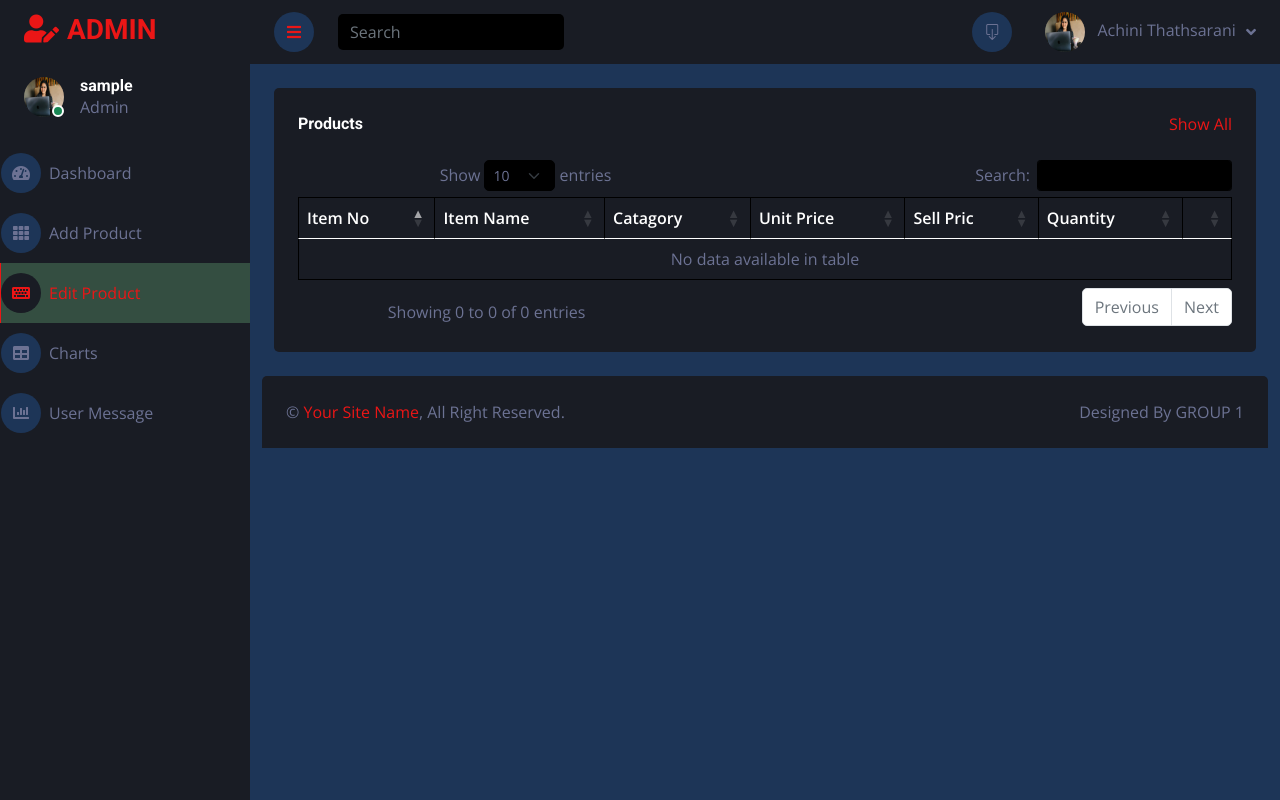
After one commit to Achinit99/Group1_Project, a PHP site: page /group1/edit.php in a window 1280 px wide. The commit adds this page. Run offline with PHP 8.4, Linux system fonts and the light colour scheme; the visitor is signed in with stand-in values (Sample User, id 1); data that the repository does not hold is empty; some libraries are stand-ins or nearby versions.

Commit message:
product detail update

```diff
--- a/add.php
+++ b/add.php
@@ -120,7 +120,7 @@ if(isset($_GET['delete'])){
                 <div class="navbar-nav w-100">
                     <a href="index2.php" class="nav-item nav-link"><i class="fa fa-tachometer-alt me-2"></i>Dashboard</a>
                     <a href="add.php" class="nav-item nav-link active"><i class="fa fa-th me-2"></i>Add Product</a>
-                    <a href="form.html" class="nav-item nav-link"><i class="fa fa-keyboard me-2"></i>Edit Product</a>
+                    <a href="edit.php" class="nav-item nav-link"><i class="fa fa-keyboard me-2"></i>Edit Product</a>
                     <a href="table.html" class="nav-item nav-link"><i class="fa fa-table me-2"></i>Charts</a>
                     <a href="chart.html" class="nav-item nav-link"><i class="fa fa-chart-bar me-2"></i>User Message</a>
 
--- /dev/null
+++ b/edit.php
@@ -0,0 +1,328 @@
+<?php
+session_start();
+if (!isset($_SESSION['user'])) {
+    header('Location:login.php');
+} else {
+    $adname = $_SESSION['user'];
+}
+
+include_once('connection.php');
+
+$query = "SELECT item_code, item_name, category, unit_price, selling_price, quantity FROM item";
+$query2 = "SELECT quantity FROM stock";
+
+$result = mysqli_query($connection, $query);
+$result_for_cal = mysqli_query($connection, $query);
+$result2 = mysqli_query($connection, $query2);
+
+
+
+$tot = 0;
+$tot2 = 0;
+$fullqun = 0;
+while ($res = mysqli_fetch_assoc($result_for_cal)) {
+    $fullqun = $res['selling_price'] * $res['quantity'];
+    $tot = $tot + $fullqun;
+
+    $fullqum2 = $res['unit_price'] * $res['quantity'];
+    $tot2 = $tot2 + $fullqum2;
+}
+
+$profit = $tot - $tot2;
+
+?>
+
+
+
+
+<!DOCTYPE html>
+<html lang="en">
+
+<head>
+
+    <!-- Favicon -->
+    <link href="img/favicon.ico" rel="icon">
+
+    <!-- Google Web Fonts -->
+    <link rel="preconnect" href="https://fonts.googleapis.com">
+    <link rel="preconnect" href="https://fonts.gstatic.com" crossorigin>
+    <link href="https://fonts.googleapis.com/css2?family=Open+Sans:wght@400;600&family=Roboto:wght@500;700&display=swap" rel="stylesheet">
+
+    <!-- Icon Font Stylesheet -->
+    <link href="https://cdnjs.cloudflare.com/ajax/libs/font-awesome/5.10.0/css/all.min.css" rel="stylesheet">
+    <link href="https://cdn.jsdelivr.net/npm/bootstrap-icons@1.4.1/font/bootstrap-icons.css" rel="stylesheet">
+    <link rel="stylesheet" href="https://cdn.datatables.net/1.12.1/css/dataTables.bootstrap5.min.css" />
+
+    <!-- Libraries Stylesheet -->
+    <link href="lib/owlcarousel/assets/owl.carousel.min.css" rel="stylesheet">
+    <link href="lib/tempusdominus/css/tempusdominus-bootstrap-4.min.css" rel="stylesheet" />
+
+    <!-- Customized Bootstrap Stylesheet -->
+    <link href="css/bootstrap.min.css" rel="stylesheet">
+
+    <!-- Template Stylesheet -->
+    <link href="css/style.css" rel="stylesheet">
+</head>
+
+<body>
+    <div class="container-fluid position-relative d-flex p-0">
+        <!-- Spinner Start -->
+        <div id="spinner" class="show bg-dark position-fixed translate-middle w-100 vh-100 top-50 start-50 d-flex align-items-center justify-content-center">
+            <div class="spinner-border text-primary" style="width: 3rem; height: 3rem;" role="status">
+                <span class="sr-only">Loading...</span>
+            </div>
+        </div>
+        <!-- Spinner End -->
+
+
+        <!-- Sidebar Start -->
+        <div class="sidebar pe-0 pb-3 ">
+            <nav class="navbar bg-secondary navbar-dark">
+                <a href="index.html" class="navbar-brand mx-4 mb-3">
+                    <h3 class="text-primary"><i class="fa fa-user-edit me-2"></i>ADMIN</h3>
+                </a>
+
+
+                <div class="d-flex align-items-center ms-4 mb-4">
+                    <div class="position-relative ">
+                        <img class="rounded-circle" src="img/user.jpg" alt="" style="width: 40px; height: 40px;">
+                        <div class="bg-success rounded-circle border border-2 border-white position-absolute end-0 bottom-0 p-1"></div>
+                    </div>
+                    <div class="ms-3">
+                        <h6 class="mb-0"><?php echo $adname ?></h6>
+                        <span>Admin</span>
+                    </div>
+                </div>
+
+
+                <div class="navbar-nav w-100">
+                    <a href="index2.php" class="nav-item nav-link"><i class="fa fa-tachometer-alt me-2"></i>Dashboard</a>
+                    <a href="add.php" class="nav-item nav-link"><i class="fa fa-th me-2"></i>Add Product</a>
+                    <a href="edit.php" class="nav-item nav-link active"><i class="fa fa-keyboard me-2"></i>Edit Product</a>
+                    <a href="table.html" class="nav-item nav-link"><i class="fa fa-table me-2"></i>Charts</a>
+                    <a href="chart.html" class="nav-item nav-link"><i class="fa fa-chart-bar me-2"></i>User Message</a>
+
+                </div>
+            </nav>
+        </div>
+        <!-- Sidebar End -->
+
+
+        <!-- Content Start -->
+        <div class="content">
+
+            <!-- Navbar Start -->
+            <nav class="navbar navbar-expand bg-secondary navbar-dark sticky-top px-4 py-0">
+                <a href="index.html" class="navbar-brand d-flex d-lg-none me-4">
+                    <h2 class="text-primary mb-0"><i class="fa fa-user-edit"></i></h2>
+                </a>
+                <a href="#" class="sidebar-toggler flex-shrink-0">
+                    <i class="fa fa-bars"></i>
+                </a>
+                <form class="d-none d-md-flex ms-4">
+                    <input class="form-control bg-dark border-0" type="search" placeholder="Search">
+                </form>
+                <div class="navbar-nav align-items-center ms-auto">
+
+                    <div class="nav-item ">
+                        <a href="download.php" class="nav-link ">
+                            <i class="bi bi-box-arrow-down me-lg-2"></i>
+                            <!-- <span class="d-none d-lg-inline-flex">Download</span> -->
+                        </a>
+
+                    </div>
+
+
+
+
+                    <div class="nav-item dropdown">
+                        <a href="#" class="nav-link dropdown-toggle" data-bs-toggle="dropdown">
+                            <img class="rounded-circle me-lg-2" src="img/user.jpg" alt="" style="width: 40px; height: 40px;">
+                            <span class="d-none d-lg-inline-flex">Achini Thathsarani</span>
+                        </a>
+                        <div class="dropdown-menu dropdown-menu-end bg-secondary border-0 rounded-0 rounded-bottom m-0">
+                            <a href="#" class="dropdown-item">My Profile</a>
+                            <a href="#" class="dropdown-item">Settings</a>
+                            <a href="logout.php" class="dropdown-item">Log Out</a>
+                        </div>
+                    </div>
+                </div>
+            </nav>
+            <!-- Navbar End -->
+
+
+
+            <!-- Recent Sales Start -->
+            <div class="container-fluid pt-4 px-4">
+                <div class="bg-secondary text-center rounded p-4">
+                    <div class="d-flex align-items-center justify-content-between mb-4">
+                        <h6 class="mb-0">Products</h6>
+                        <a href="">Show All</a>
+                    </div>
+                    <div class="table-responsive">
+                        <table class="table text-start align-middle table-bordered table-hover mb-0" id="example">
+                            <thead>
+                                <tr class="text-white">
+                                    <th scope="col">Item No</th>
+                                    <th scope="col">Item Name</th>
+                                    <th scope="col">Catagory</th>
+                                    <th scope="col">Unit Price</th>
+                                    <th scope="col">Sell Pric</th>
+                                    <th scope="col">Quantity</th>
+                                    <th scope="col"></th>
+
+                                </tr>
+                            </thead>
+
+                            <?php
+                            $tot = 0;
+                            $tot2 = 0;
+                            $fullqun = 0;
+                            while ($res = mysqli_fetch_assoc($result)) {
+
+                            ?>
+                                <tr>
+                                    <td><?php echo $res['item_code']; ?></td>
+                                    <td><?php echo $res['item_name']; ?></td>
+                                    <td><?php echo $res['category']; ?></td>
+                                    <td><?php echo $res['unit_price']; ?></td>
+                                    <td><?php echo $res['selling_price']; ?></td>
+                                    <td><?php echo $res['quantity']; ?></td>
+                                    <th scope="col"><button type="button" class="btn btn-success" data-bs-toggle="modal" data-bs-target="#exampleModal" data-bs-whatever="@mdo">Edit</button>
+                                        <button name="add_product" class="btn btn-primary" value="Add a product">Delete</button>
+                                    </th>
+
+
+                                </tr>
+                            <?php
+                            }
+
+                            ?>
+
+                        </table>
+                    </div>
+                </div>
+            </div>
+
+
+
+            <!-- Recent Sales End -->
+
+
+
+
+
+            <!-- Footer Start -->
+            <div class="container-fluid pt-4 px-6">
+                <div class="bg-secondary rounded-top p-4">
+                    <div class="row">
+                        <div class="col-12 col-sm-6 text-center text-sm-start">
+                            &copy; <a href="#">Your Site Name</a>, All Right Reserved.
+                        </div>
+                        <div class="col-12 col-sm-6 text-center text-sm-end">
+                            <!--/*** This template is free as long as you keep the footer author’s credit link/attribution link/backlink. If you'd like to use the template without the footer author’s credit link/attribution link/backlink, you can purchase the Credit Removal License from "https://htmlcodex.com/credit-removal". Thank you for your support. ***/-->
+                            Designed By GROUP 1
+
+                        </div>
+                    </div>
+                </div>
+            </div>
+            <!-- Footer End -->
+        </div>
+        <!-- Content End -->
+
+
+        <!-- Back to Top -->
+        <a href="#" class="btn btn-lg btn-primary btn-lg-square back-to-top"><i class="bi bi-arrow-up"></i></a>
+    </div>
+
+
+
+
+
+    <!-- pop up start -->
+
+
+
+    <div class="modal fade" id="exampleModal" tabindex="-1" aria-labelledby="exampleModalLabel" aria-hidden="true">
+        <div class="modal-dialog">
+            <div class="modal-content">
+                <div class="modal-header">
+                    <h5 class="modal-title" id="exampleModalLabel">New message</h5>
+                    <button type="button" class="btn-close" data-bs-dismiss="modal" aria-label="Close"></button>
+                </div>
+                <div class="modal-body">
+                    <form>
+                        <div class="mb-3">
+                            <label for="recipient-name" class="col-form-label">Item Name</label>
+                            <input type="text" class="form-control" id="recipient-name">
+                        </div>
+                        <div class="mb-3">
+                            <label for="recipient-name" class="col-form-label">Catagory</label>
+                            <input type="text" class="form-control" id="recipient-name">
+                        </div>
+                        <div class="mb-3">
+                            <label for="recipient-name" class="col-form-label">Unit Price</label>
+                            <input type="text" class="form-control" id="recipient-name">
+                        </div>
+                        <div class="mb-3">
+                            <label for="recipient-name" class="col-form-label">Sell Price</label>
+                            <input type="text" class="form-control" id="recipient-name">
+                        </div>
+                        <div class="mb-3">
+                            <label for="recipient-name" class="col-form-label">Quantity</label>
+                            <input type="text" class="form-control" id="recipient-name">
+                        </div>
+                    </form>
+                </div>
+                <div class="modal-footer">
+                    <button type="button" class="btn btn-primary" data-bs-dismiss="modal">Close</button>
+                    <button type="button" class="btn btn-success">Update</button>
+                </div>
+            </div>
+        </div>
+    </div>
+
+
+    <!-- popup end -->
+
+
+
+
+
+
+
+
+
+
+    <!-- JavaScript Libraries -->
+    <script src="https://code.jquery.com/jquery-3.4.1.min.js"></script>
+    <script src="https://cdn.jsdelivr.net/npm/bootstrap@5.0.0/dist/js/bootstrap.bundle.min.js"></script>
+    <script src="lib/chart/chart.min.js"></script>
+    <script src="lib/easing/easing.min.js"></script>
+    <script src="lib/waypoints/waypoints.min.js"></script>
+    <script src="lib/owlcarousel/owl.carousel.min.js"></script>
+    <script src="lib/tempusdominus/js/moment.min.js"></script>
+    <script src="lib/tempusdominus/js/moment-timezone.min.js"></script>
+    <script src="lib/tempusdominus/js/tempusdominus-bootstrap-4.min.js"></script>
+
+    <!-- Template Javascript -->
+    <script src="js/main.js"></script>
+
+
+
+
+
+    <script src=" https://code.jquery.com/jquery-3.5.1.js">
+    </script>
+    <script src="https://cdn.datatables.net/1.12.1/js/jquery.dataTables.min.js"></script>
+    <script src="https://cdn.datatables.net/1.12.1/js/dataTables.bootstrap5.min.js"></script>
+
+    <script>
+        $(document).ready(function() {
+            $('#example').DataTable();
+        });
+    </script>
+</body>
+
+</html>
```
Also changed, not shown: index2.php (+9 -2 lines).
